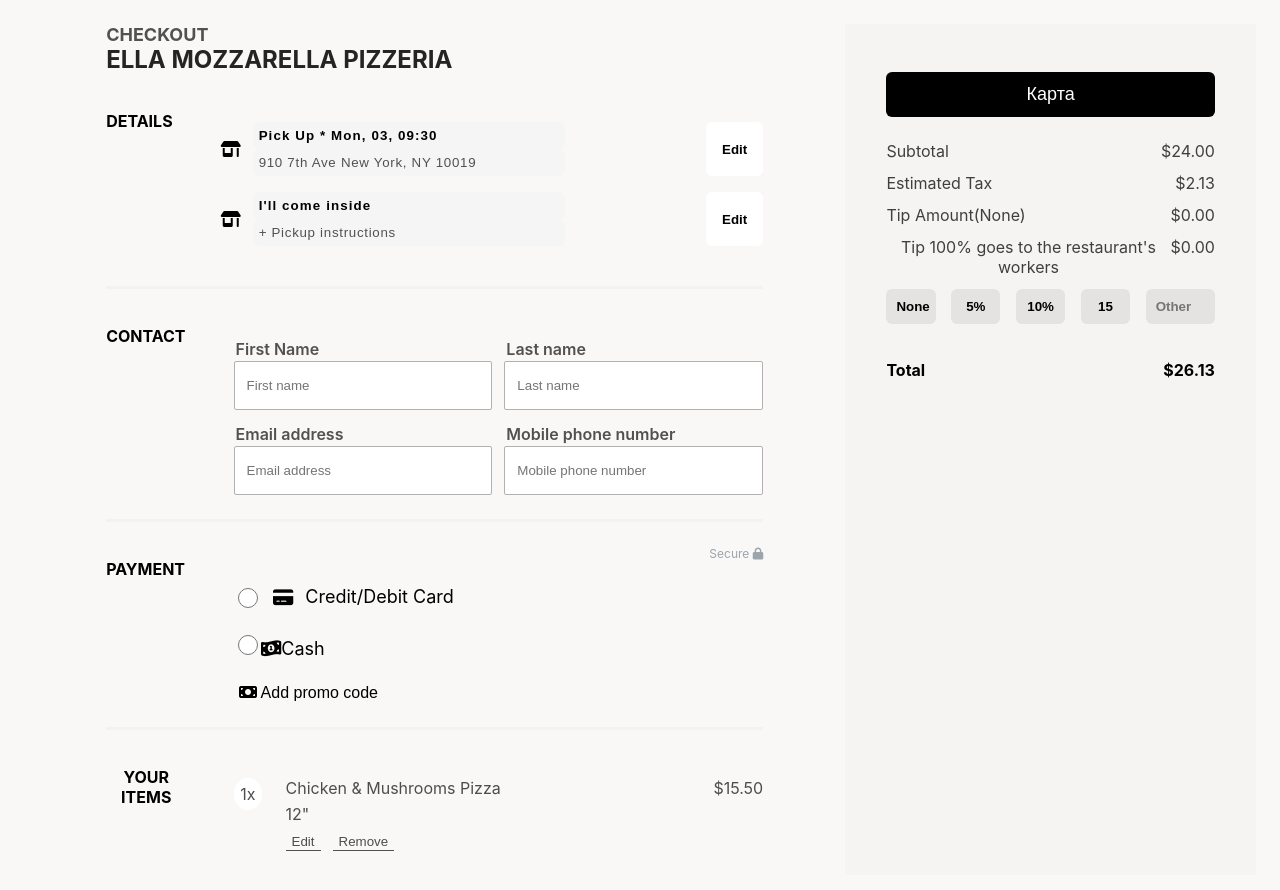
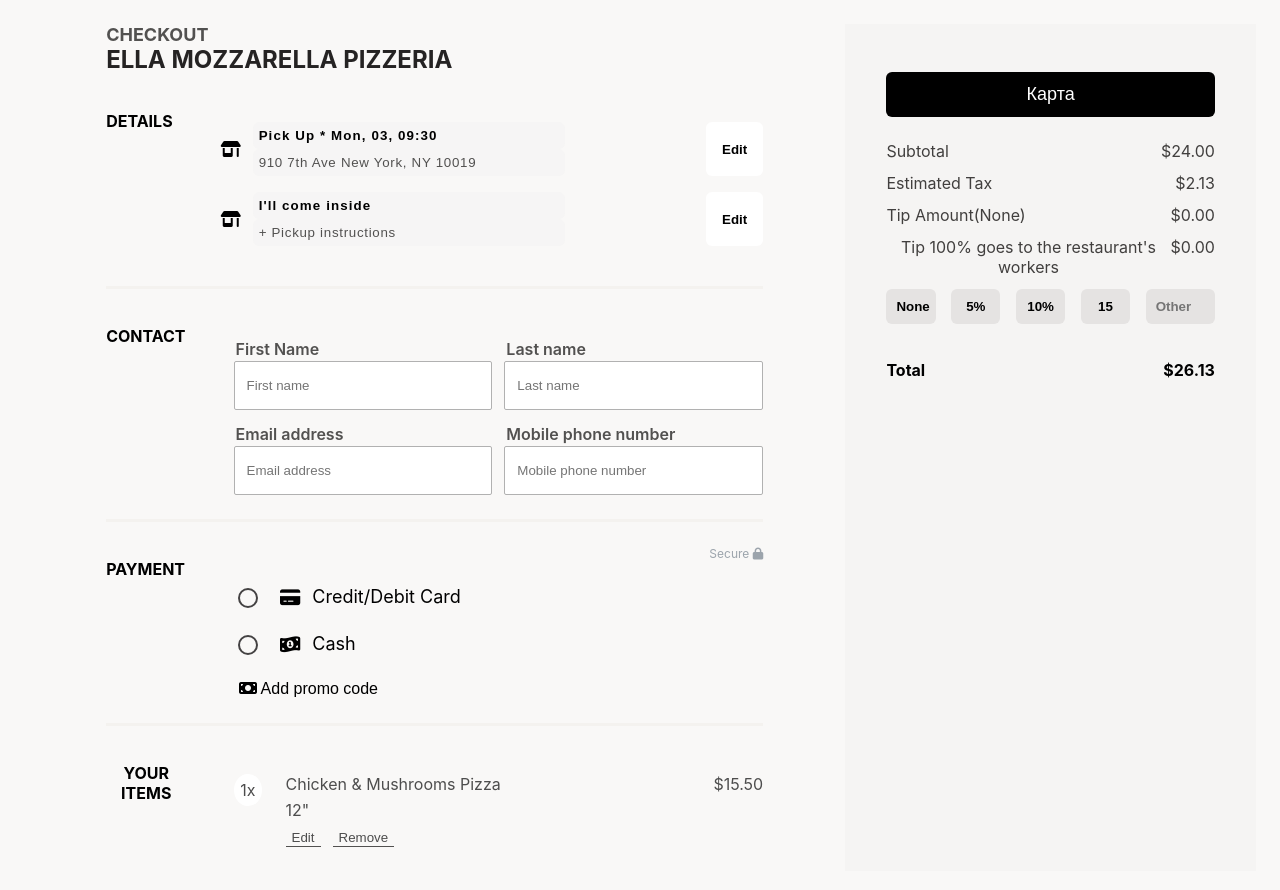
Before and after one commit to DimitarSergeev/CheckOut, a React (Create React App) app in the folder my-app/: page / in a window 1280 px wide. Shown: the top 890 px of the page. Built offline with nearby package versions, Linux system fonts and the light colour scheme.

Commit message:
style radio btns & handle chage on it

```diff
--- a/my-app/src/components/CheckOut/CheckOut.js
+++ b/my-app/src/components/CheckOut/CheckOut.js
@@ -8,6 +8,11 @@
     email: "",
     phone: "",
   });
+  const [paymentMethod, setPaymentMethod] = useState(null);
+
+  const handlePaymentMethod = (event) => {
+    setPaymentMethod(event.target.value);
+  };
   const [details, setDetails] = useState({
     date: "Pick Up * Mon, 03, 09:30",
     street: "910 7th Ave New York, NY 10019",
@@ -68,7 +73,7 @@
         break;
     }
   };
-console.log(details);
+  console.log(details);
   return (
     <section className={styles["container"]}>
       <div className={styles["order-cont"]}>
@@ -220,22 +225,38 @@
 
         <div className={styles["payment-cont"]}>
           <h2 className={styles["title"]}>PAYMENT</h2>
-          <div className={styles["paymet-methods"]}>
-            <span className={styles["secure-icon"]}>
-              Secure <i className="fa-solid fa-lock"></i>
-            </span>
-            <div className={styles["payment-item"]}>
-              <input type="radio" />
-              <i className="fa-solid fa-credit-card"></i>
-              <span className={styles["payment-title"]}>Credit/Debit Card</span>
-            </div>
-            <div className={styles["payment-item"]}>
-              <label htmlFor="cash" className={styles["radio-cont"]}>
-                <input type="radio" name="cash" />
+            <div className={styles['paymet-methods']}>
+              <span className={styles['secure-icon']}>
+                Secure <i className="fa-solid fa-lock"></i>
+              </span>
+
+              <label htmlFor="credit-debit" className={styles['payment-item']}>
+                <input
+                  type="radio"
+                  id="credit-debit"
+                  name="payment-method"
+                  value="credit-debit"
+                  className={styles['radio-input']}
+                  checked={paymentMethod === 'credit-debit'}
+                  onChange={handlePaymentMethod}
+                />
+                <i className="fa-solid fa-credit-card"></i>
+                <span className={styles['payment-title']}>Credit/Debit Card</span>
+              </label>
+
+              <label htmlFor="cash" className={styles['payment-item']}>
+                <input
+                  type="radio"
+                  id="cash"
+                  name="payment-method"
+                  value="cash"
+                  className={styles['radio-input']}
+                  checked={paymentMethod === 'cash'}
+                  onChange={handlePaymentMethod}
+                />
                 <i className="fa-solid fa-money-bill-1-wave"></i>
-                Cash
+                <span className={styles['payment-title']}>Cash</span>
               </label>
-            </div>
             <div className={styles["promo-code-cont"]}>
               <button
                 className={styles["promo-code-btn"]}
@@ -251,7 +272,9 @@
               {showContent.promo && <input type="text" name="promoCode" />}
             </div>
           </div>
+
         </div>
+
         <div className={styles["order-info"]}>
           <h2 className={styles["title"]}>YOUR ITEMS</h2>
           <ul className={styles["items-cont"]}>
--- a/my-app/src/components/CheckOut/CheckOut.module.css
+++ b/my-app/src/components/CheckOut/CheckOut.module.css
@@ -119,7 +119,7 @@
 }
 
 .save-btn {
-  background-color: rgb(20, 116, 20);
+  background-color:black;
   color: white;
 }
 
@@ -184,9 +184,28 @@
   font-size: 18px;
 }
 
-.payment-item input[type="radio"] {
+.radio-input {
+  -webkit-appearance: none;
+  display: inline-block;
+  width: 20px;
   height: 20px;
-  width: 20px;
+  border-radius: 50%;
+  border: 2px solid #444243;
+  margin-right: 10px;
+  position: relative;
+  cursor: pointer;
+}
+
+.radio-input:checked:after {
+  content: '';
+  position: absolute;
+  top: 50%;
+  left: 50%;
+  transform: translate(-50%, -50%);
+  width: 10px;
+  height: 10px;
+  background-color: #444243;
+  border-radius: 50%;
 }
 
 .promo-code-cont {
@@ -386,5 +405,4 @@
   .desc-cont {
     gap: 12px;
   }
-
 }
```
